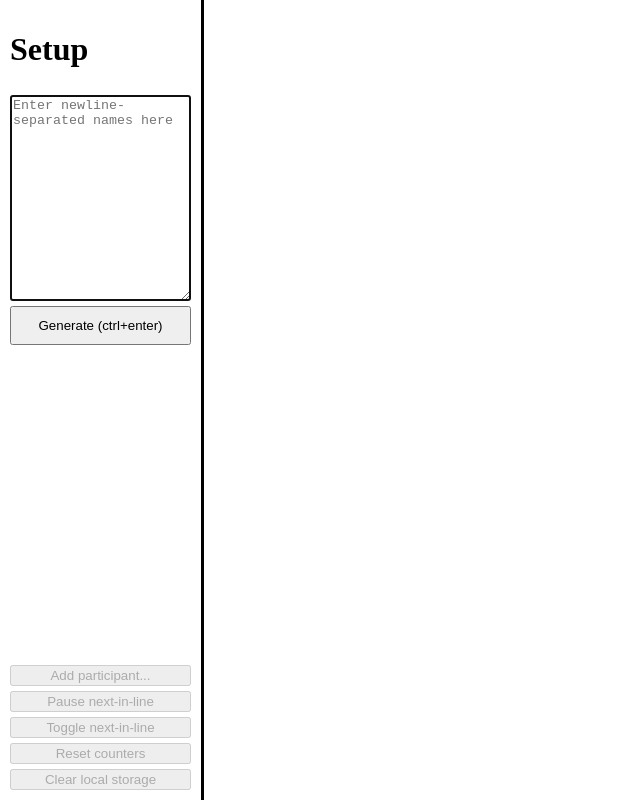
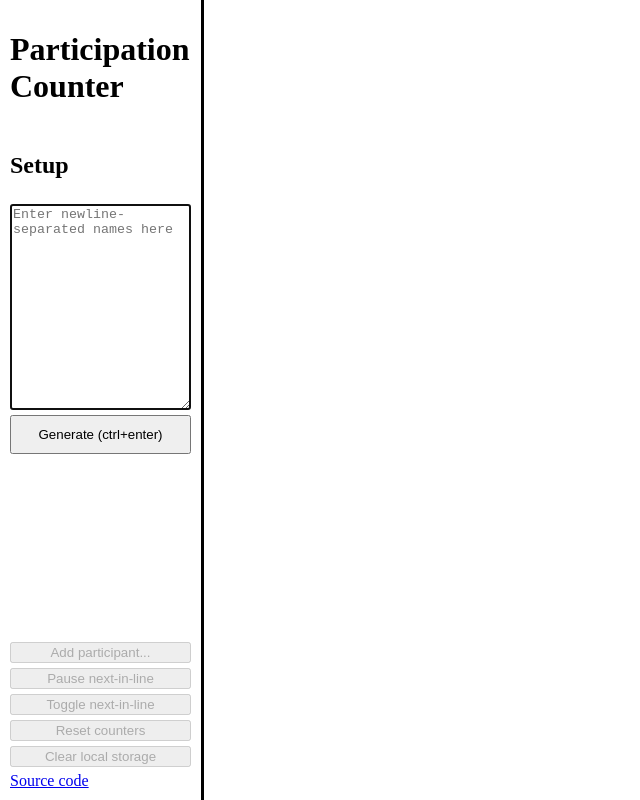
Before and after one commit to Why-Am/participation-counter, a plain HTML site: page index.html in a window 1280 px wide. Shown: the whole page, without its empty margins (0-640 px from the left). Drawn offline with Linux system fonts and the light colour scheme.

Commit message:
Add title to top and link to source code

```diff
--- a/index.html
+++ b/index.html
@@ -10,7 +10,8 @@
         <div id="content">
             <div id="left-panel">
                 <div id="left-top">
-                    <h1>Setup</h1>
+                    <h1>Participation<br />Counter</h1>
+                    <h2>Setup</h2>
                     <textarea
                         id="name-input"
                         placeholder="Enter newline-separated names here"
@@ -29,6 +30,9 @@
                     <button id="clear-local-storage-button">
                         Clear local storage
                     </button>
+                    <a href="https://github.com/Why-Am/participation-counter"
+                        >Source code</a
+                    >
                 </div>
             </div>
             <div id="main-content"></div>
```
